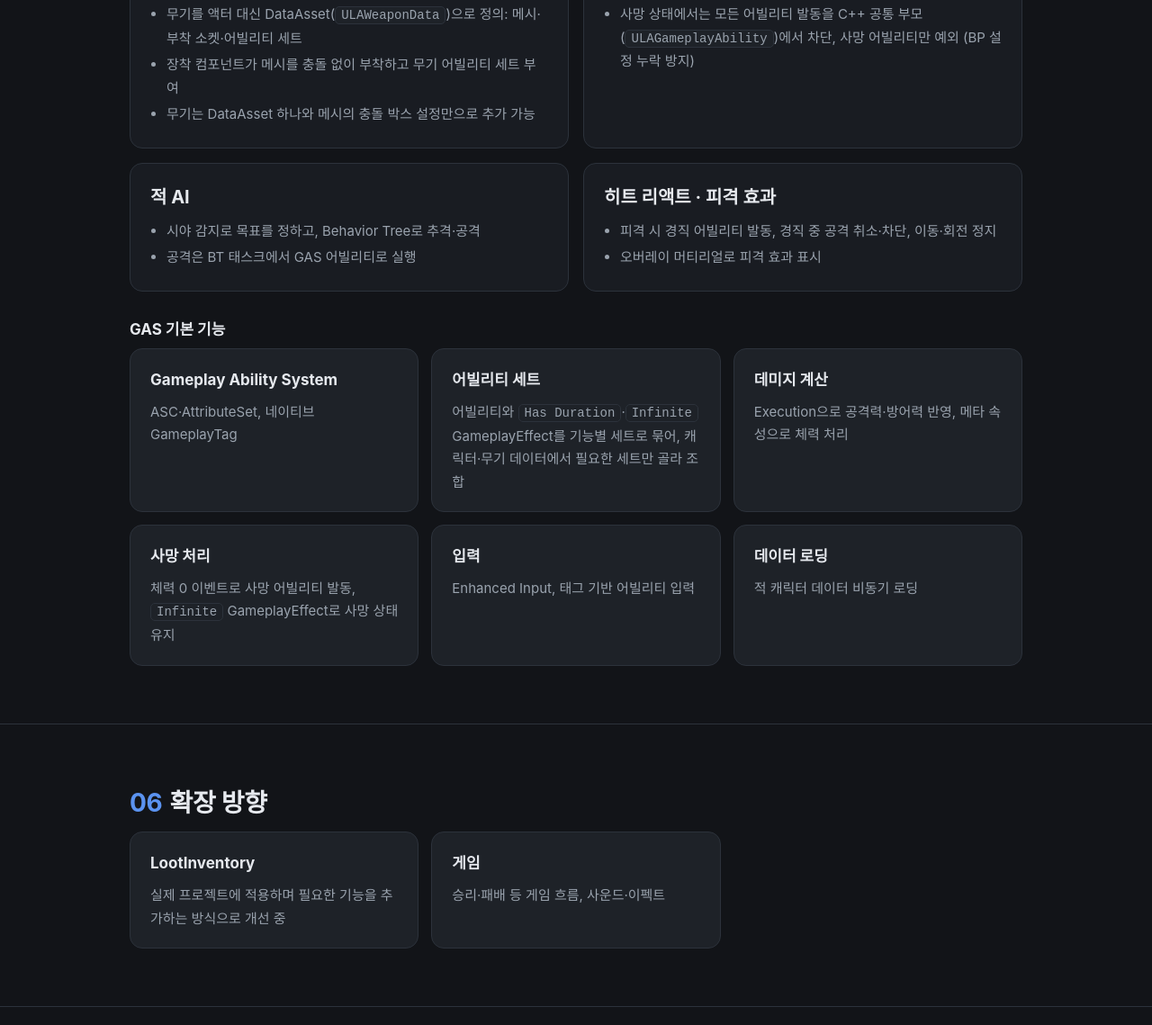
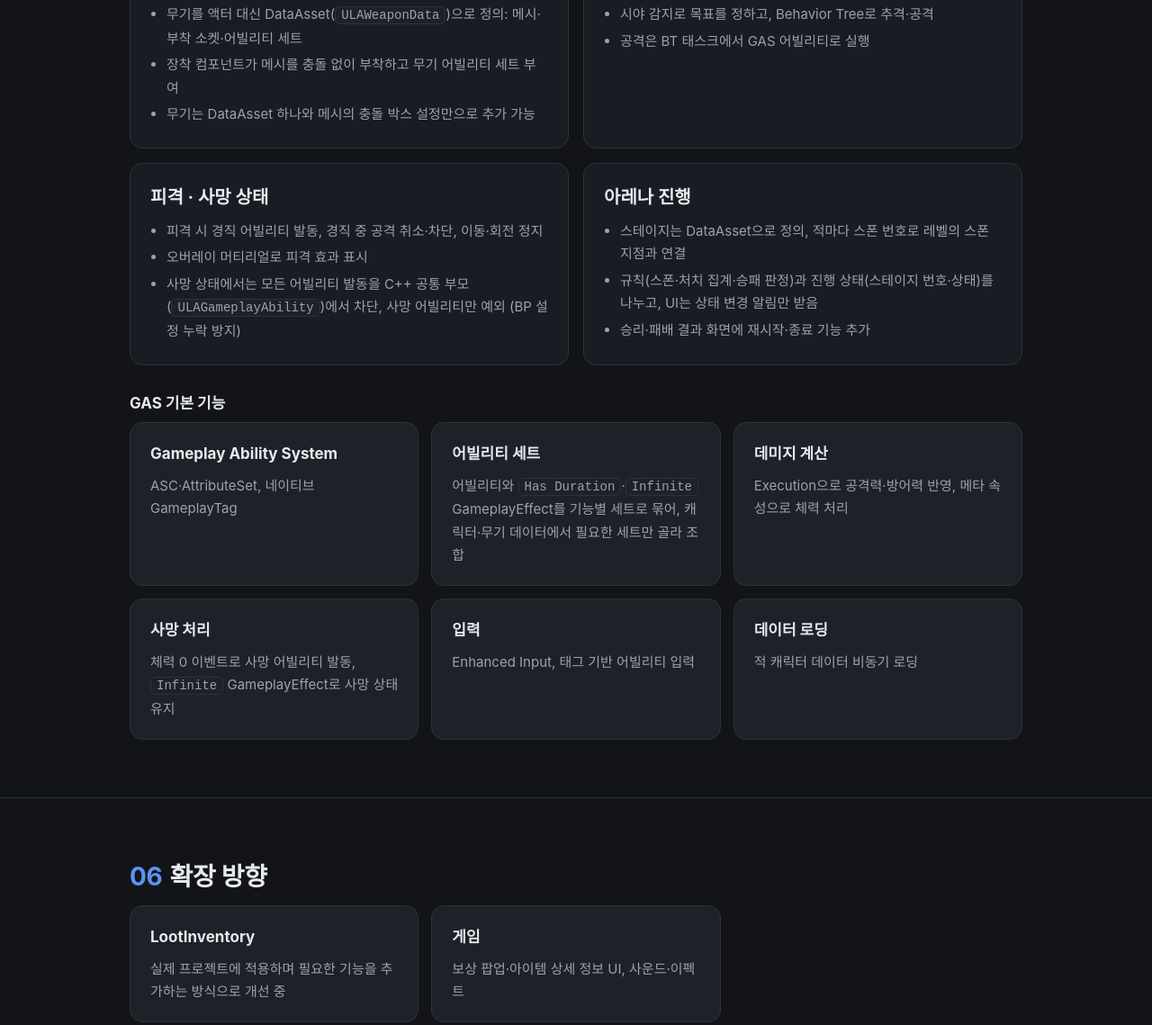
Before and after one commit to forestwind/forestwind.github.io, a plain HTML site: page index.html in a window 1280 px wide. Shown: the part 6561-7700 px from the top of the page at 90% size. Drawn offline with Linux system fonts and the light colour scheme.

Commit message:
포트폴리오 업데이트

```diff
--- a/index.html
+++ b/index.html
@@ -179,6 +179,7 @@
     /* 인쇄 폭에서도 데스크톱 배치 유지 */
     .points, .base { grid-template-columns: repeat(3, 1fr) !important; }
     .cards, .trouble, .pairrow { grid-template-columns: 1fr 1fr !important; }
+    #combat .cards.design { grid-template-columns: repeat(3, 1fr) !important; }
     /* 기능 블록은 이어서 배치, 블록 중간만 안 잘리게 */
     .feature { display: flow-root; padding: 10px 0 14px; break-inside: avoid; page-break-inside: avoid; }
     .feature > div:first-child { float: left; width: 48%; }
@@ -469,16 +470,19 @@
         <li>장착 컴포넌트가 메시를 충돌 없이 부착하고 무기 어빌리티 세트 부여</li>
         <li>무기는 DataAsset 하나와 메시의 충돌 박스 설정만으로 추가 가능</li>
       </ul></div>
-      <div class="card"><h3>사망 규칙</h3><ul>
-        <li>사망 상태에서는 모든 어빌리티 발동을 C++ 공통 부모(<code>ULAGameplayAbility</code>)에서 차단, 사망 어빌리티만 예외 (BP 설정 누락 방지)</li>
-      </ul></div>
       <div class="card"><h3>적 AI</h3><ul>
         <li>시야 감지로 목표를 정하고, Behavior Tree로 추격·공격</li>
         <li>공격은 BT 태스크에서 GAS 어빌리티로 실행</li>
       </ul></div>
-      <div class="card"><h3>히트 리액트 · 피격 효과</h3><ul>
+      <div class="card"><h3>피격 · 사망 상태</h3><ul>
         <li>피격 시 경직 어빌리티 발동, 경직 중 공격 취소·차단, 이동·회전 정지</li>
         <li>오버레이 머티리얼로 피격 효과 표시</li>
+        <li>사망 상태에서는 모든 어빌리티 발동을 C++ 공통 부모(<code>ULAGameplayAbility</code>)에서 차단, 사망 어빌리티만 예외 (BP 설정 누락 방지)</li>
+      </ul></div>
+      <div class="card"><h3>아레나 진행</h3><ul>
+        <li>스테이지는 DataAsset으로 정의, 적마다 스폰 번호로 레벨의 스폰 지점과 연결</li>
+        <li>규칙(스폰·처치 집계·승패 판정)과 진행 상태(스테이지 번호·상태)를 나누고, UI는 상태 변경 알림만 받음</li>
+        <li>승리·패배 결과 화면에 재시작·종료 기능 추가</li>
       </ul></div>
     </div>
     <h3 class="read-title">GAS 기본 기능</h3>
@@ -499,7 +503,7 @@
     <h2><span class="num">06</span>확장 방향</h2>
     <div class="base">
       <div class="card"><h3>LootInventory</h3><p>실제 프로젝트에 적용하며 필요한 기능을 추가하는 방식으로 개선 중</p></div>
-      <div class="card"><h3>게임</h3><p>승리·패배 등 게임 흐름, 사운드·이펙트</p></div>
+      <div class="card"><h3>게임</h3><p>보상 팝업·아이템 상세 정보 UI, 사운드·이펙트</p></div>
     </div>
   </div>
 </section>
```
